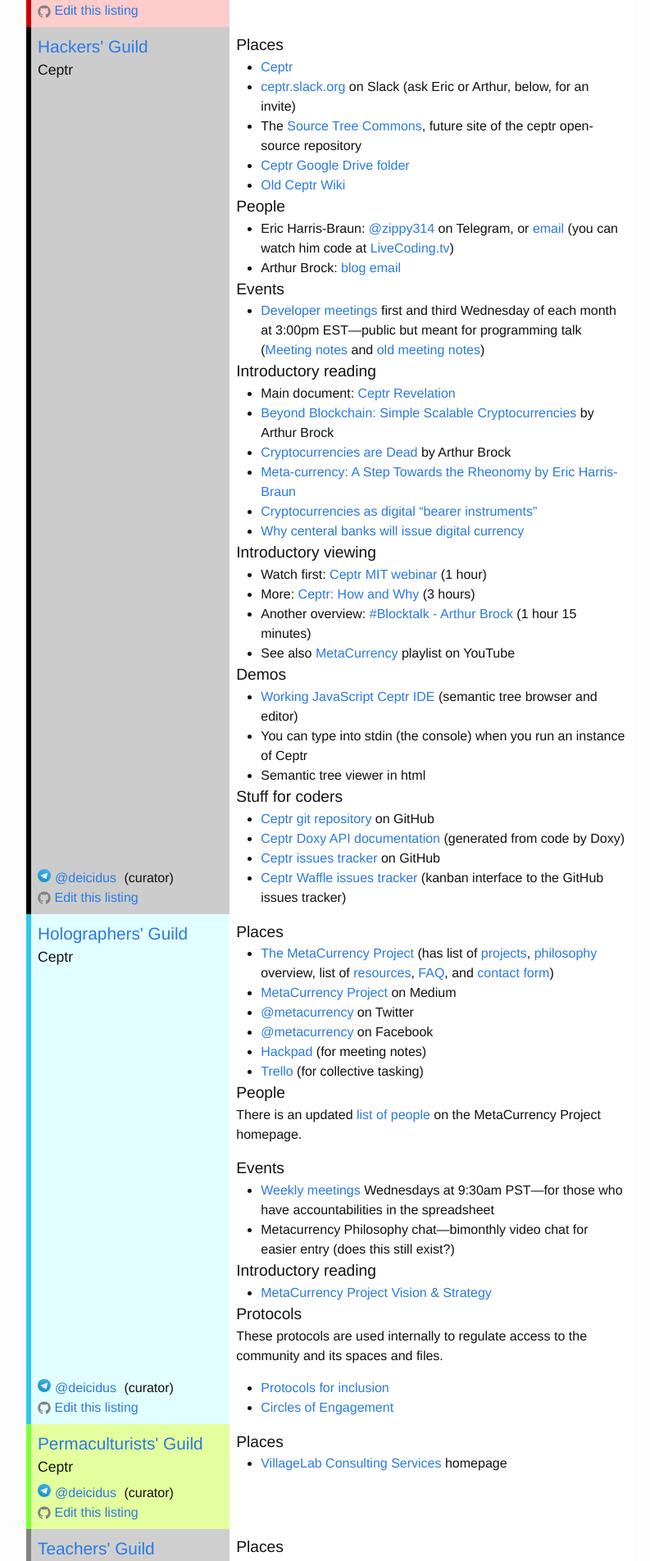
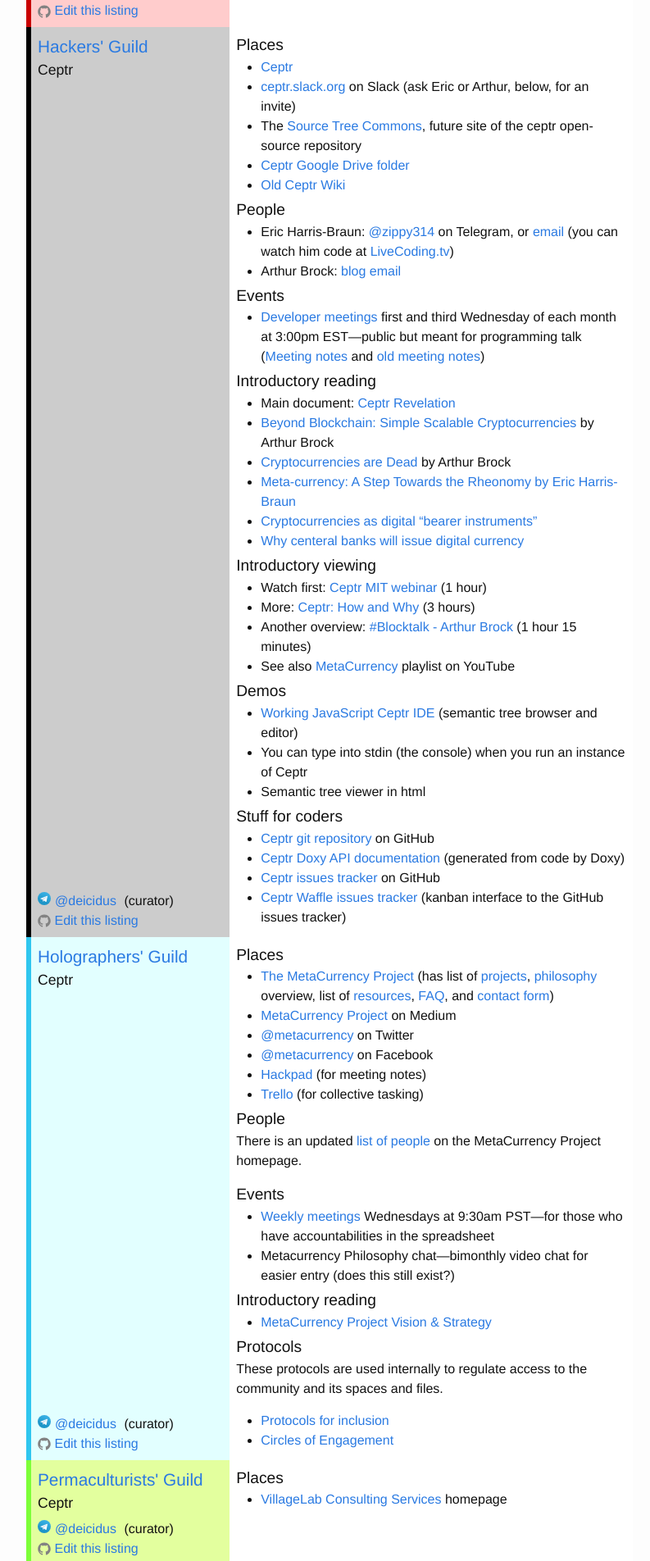
Before and after one commit to coalition-of-invisible-colleges/cic.github.io, a Jekyll site: the page built from colleges/Ceptr.md, in a window 1280 px wide. Shown: the part 385-2289 px from the top of the page at 82% size, without its empty margins (238-1031 px from the left). Built offline with Jekyll 4.4.1, drawn with Linux system fonts in a browser that asks for light colours.

Commit message:
Update _layout.scss

```diff
--- a/_sass/_layout.scss
+++ b/_sass/_layout.scss
@@ -291,7 +291,7 @@
 }
 
 .listing ul {
-  margin-bottom: 0;
+  margin-bottom: 0.25em;
 }
 
 .listing .guildlisting {
```
